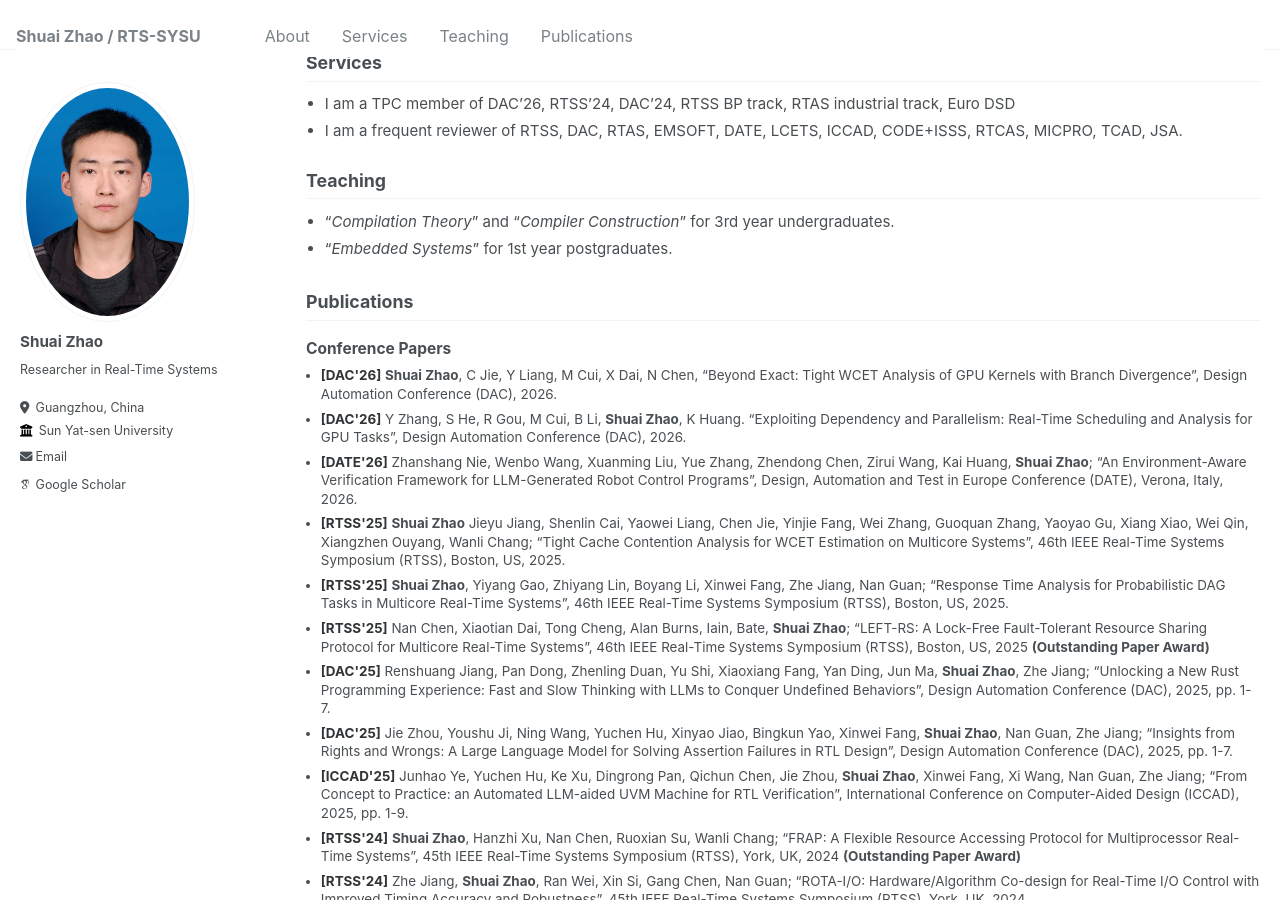
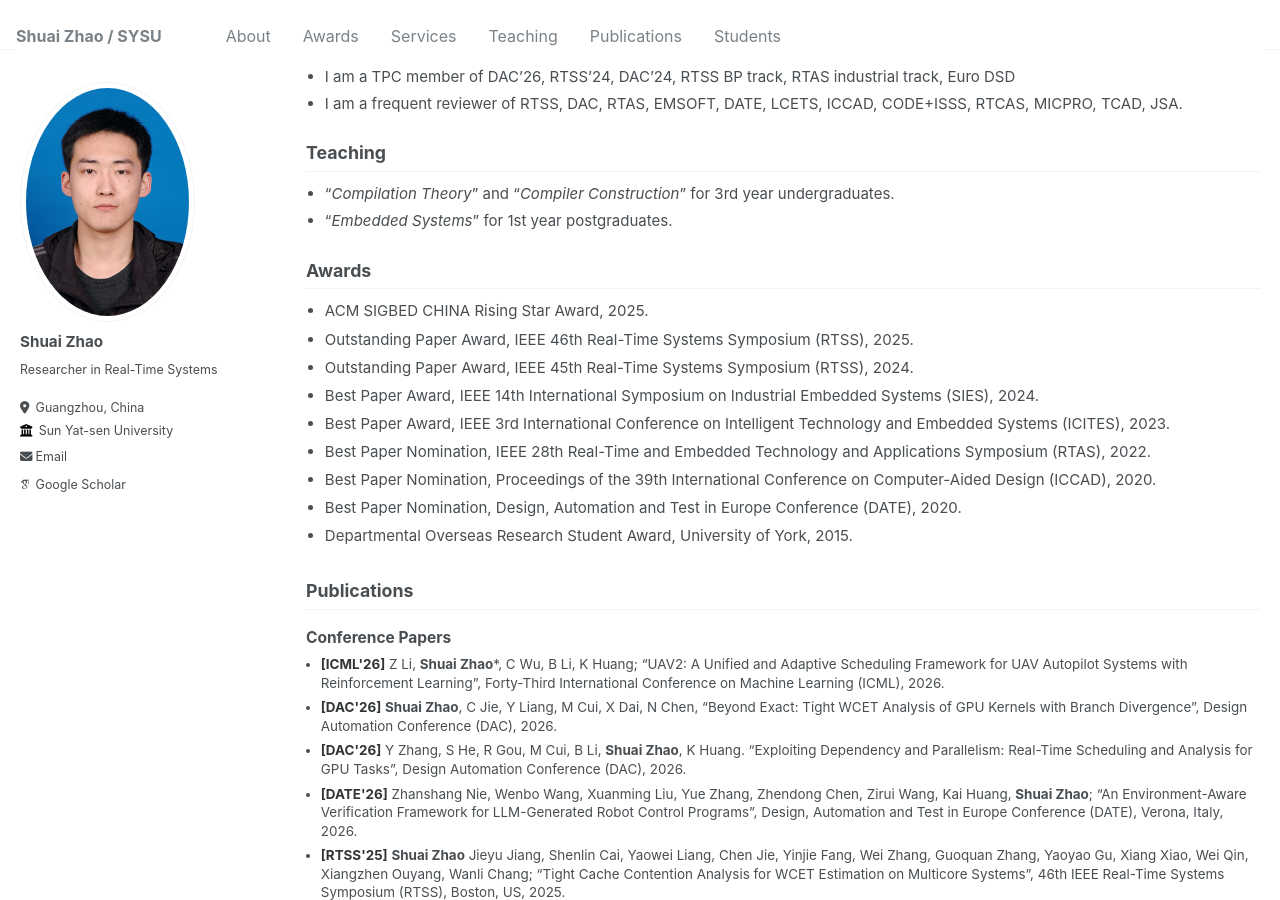
Before and after one commit to zs673/zs673.github.io, a Jekyll site: the page built from _pages/about.md, in a window 1280 px wide and 900 px high, scrolled down 461 px. Built offline with Jekyll 4.4.1, drawn with Linux system fonts in a browser that asks for light colours; some web fonts are replaced; some of the changed text lies outside the part shown.

Commit message:
Update homepage sections and publications

```diff
--- a/_config.yml
+++ b/_config.yml
@@ -8,7 +8,7 @@
 
 # Basic Site Settings
 locale                   : "cn-China"
-title                    : "Shuai Zhao / RTS-SYSU"
+title                    : "Shuai Zhao / SYSU"
 title_separator          : "-"
 name                     : &name "Zhao Shuai"
 description              : &description "Robotic and Intelligence Computing Lab @SYSU"
--- /dev/null
+++ b/_data/awards.yml
@@ -0,0 +1,11 @@
+- category: Research Awards
+  items:
+    - ACM SIGBED CHINA Rising Star Award, 2025.
+    - Outstanding Paper Award, IEEE 46th Real-Time Systems Symposium (RTSS), 2025.
+    - Outstanding Paper Award, IEEE 45th Real-Time Systems Symposium (RTSS), 2024.
+    - Best Paper Award, IEEE 14th International Symposium on Industrial Embedded Systems (SIES), 2024.
+    - Best Paper Award, IEEE 3rd International Conference on Intelligent Technology and Embedded Systems (ICITES), 2023.
+    - Best Paper Nomination, IEEE 28th Real-Time and Embedded Technology and Applications Symposium (RTAS), 2022.
+    - Best Paper Nomination, Proceedings of the 39th International Conference on Computer-Aided Design (ICCAD), 2020.
+    - Best Paper Nomination, Design, Automation and Test in Europe Conference (DATE), 2020.
+    - Departmental Overseas Research Student Award, University of York, 2015.
--- a/_data/publications.yml
+++ b/_data/publications.yml
@@ -1,3 +1,15 @@
+- year: 2026
+  type: conference
+  label: ICML'26
+  rank: CCF-A
+  citation: |-
+    Z Li, **Shuai Zhao**\*, C Wu, B Li, K Huang; "UAV2: A Unified and Adaptive Scheduling Framework for UAV Autopilot Systems with Reinforcement Learning", Forty-Third International Conference on Machine Learning (ICML), 2026.
+- year: 2026
+  type: journal
+  label: TCAD
+  rank: CCF-A
+  citation: |-
+    B Li, Z Jin, **Shuai Zhao**\*, J Liao, T Liu, H Liu, Y Zhang, K Huang; "E-Navi: Environmental-Adaptive Navigation for UAVs on Resource-Constrained Platforms", IEEE Transactions on Computer-Aided Design of Integrated Circuits and Systems (TCAD), 2026.
 - year: 2026
   type: journal
   label: TCAD
@@ -94,12 +106,6 @@
   rank: CCF-N/A
   citation: |-
     Han Liu, Mingxin Wei, **Shuai Zhao**, Hui Cheng, Kai Huang; "Energy Efficient Scheduling for Position Reconfiguration of Swarm Drones", IEEE Transactions on Automation Science and Engineering (T-ASE), 22, pp. 8400-8414, 2025.
-- year: 2025
-  type: journal
-  label: CoRR
-  rank: CCF-N/A
-  citation: |-
-    Boyang Li, Zhongpeng Jin, **Shuai Zhao**, Jiahui Liao, Tian Liu, Han Liu, Yuanhai Zhang, Kai Huang; "E-Navi: Environmental Adaptive Navigation for UAVs on Resource Constrained Platforms", CoRR, 2025.
 - year: 2024
   type: conference
   label: RTSS'24
--- /dev/null
+++ b/_includes/awards.html
@@ -0,0 +1,5 @@
+{% for award_group in site.data.awards %}
+{% for award in award_group.items %}
+- {{ award }}
+{% endfor %}
+{% endfor %}
--- a/_includes/seo.html
+++ b/_includes/seo.html
@@ -3,8 +3,9 @@
 <!-- begin SEO -->
 {% if site.url %}
   {% assign seo_url = site.url | append: site.baseurl %}
+{% else %}
+  {% assign seo_url = site.github.url %}
 {% endif %}
-{% assign seo_url = seo_url | default: site.github.url %}
 
 {% if page.title %}
   {% assign seo_title = page.title | append: " " | append: site.title_separator | append: " " | append: site.title %}
--- /dev/null
+++ b/_includes/students.html
@@ -0,0 +1,9 @@
+### Current
+
+**Ph.D. Students**: {% for student in site.data.students.current.phd %}{{ student.name }}{% unless forloop.last %}; {% endunless %}{% endfor %}
+
+**Master's Students**: {% for student in site.data.students.current.master %}{{ student.name }}{% unless forloop.last %}; {% endunless %}{% endfor %}
+
+### Past
+
+{% for student in site.data.students.past.master %}{{ student.name }}{% if student.destination %} ({{ student.destination }}){% endif %}{% unless forloop.last %}; {% endunless %}{% endfor %}
--- a/_pages/about.md
+++ b/_pages/about.md
@@ -7,10 +7,8 @@ redirect_from:
   - /about.html
 ---
 
+<span id="about"></span>
 
-
-About
-------
 I am an associate professor at Sun Yat-sen University, China. I received both a Ph.D degree and a Ms.C degree at the University of York in 2014 and 2018, respectively, supervised by Prof. Andy Wellings and Prof. Alan Burns. From 2014 to 2018, I was working as a research associate on a range of projects at York with Prof. Iain Bate, Prof. Leandro S. Indrusiak, and Prof. Wanli Chang. Since 2022, I joined the Sun Yat-sen University as an associate professor at [Robotic and Intelligence Computing Lab @SYSU](https://www.usilab.cn/), in the Department of Computer Science.
 
 My research interests include embedded and real-time systems, operating systems and domain-specific computer languages. Specifically, my interest lies in the design and verification of complex real-time systems, resource-sharing technology in multi-core systems, deterministic systems, timing-sensitive networks, and safety-critical programming.
@@ -37,6 +35,18 @@ Teaching
 
 
 
+Awards
+------
+{% include awards.html %}
+
+
+
 Publications
 ------
 {% include publications.html %}
+
+
+
+Students
+------
+{% include students.html %}
```
Also changed, not shown: _data/navigation.yml (+6 -6 lines), _data/students.yml (added, +33 -0 lines).
